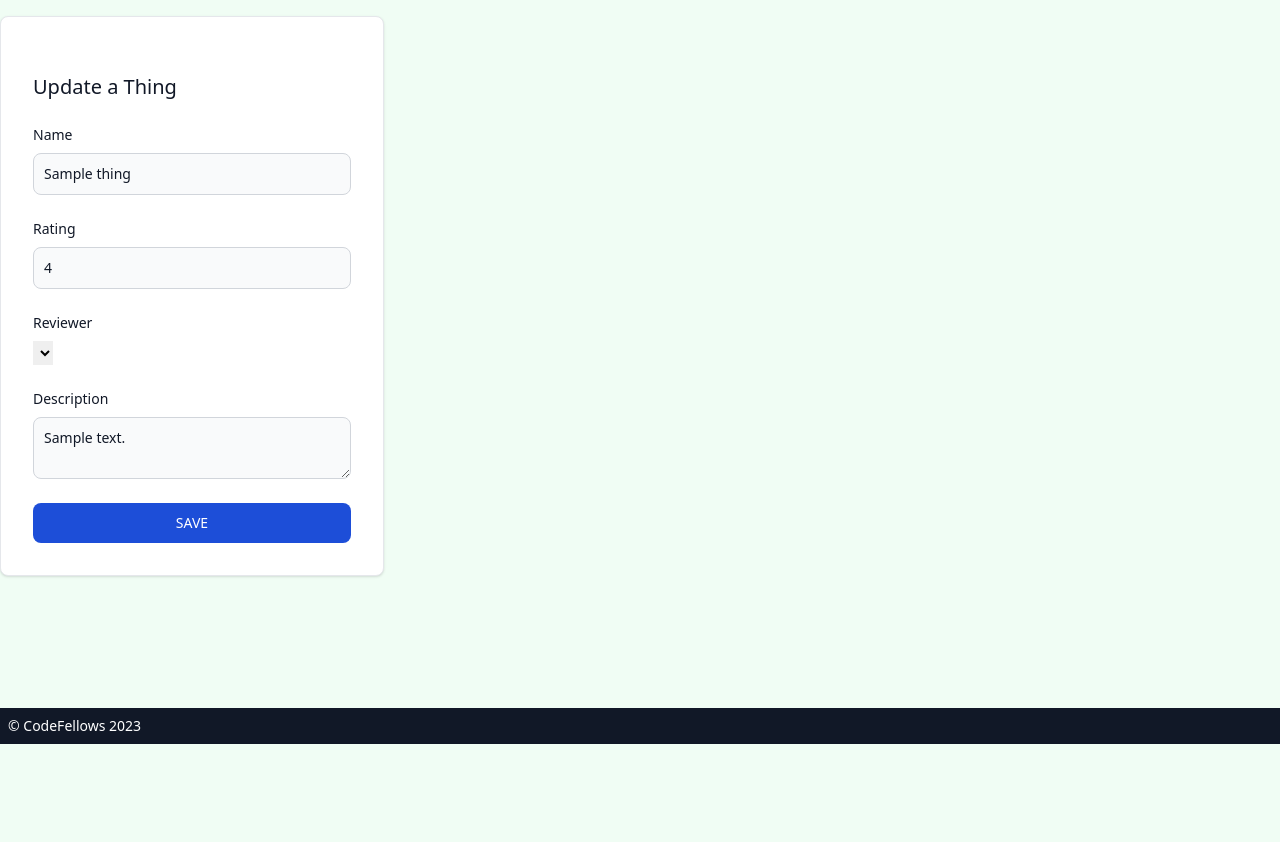
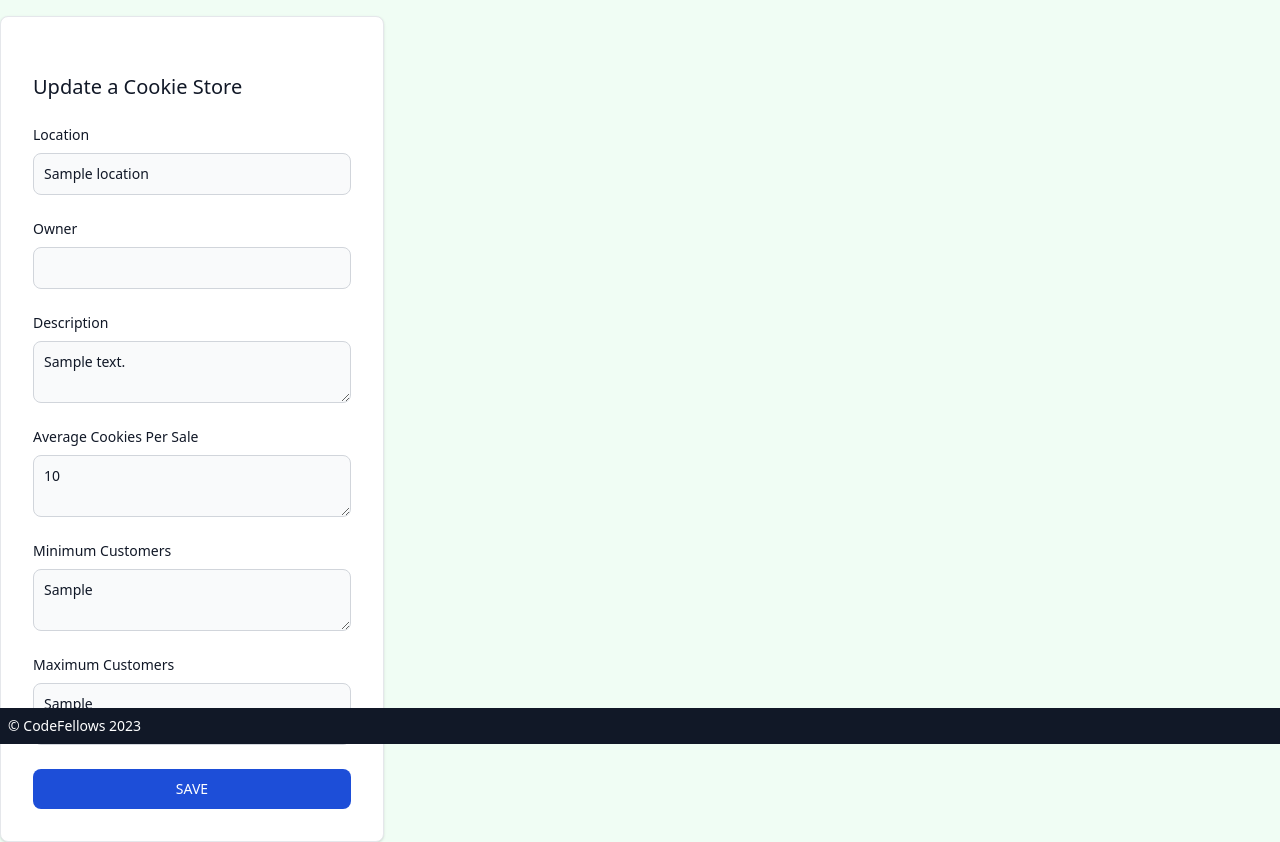
Before and after one commit to Cipherian/cookie_stand, a Django app: template templates/cookie_stands/cookie_update.html in a window 1280 px wide. Shown: the part 56-898 px from the top of the page. Before the commit the page ends 800 px from the top, so only its background shows below. Run offline with Django 4.2, Linux system fonts and the light colour scheme; the template is opened without the code that fills it: most values are stand-ins (such as "Sample title", 1, 10 or a date in 2020); lists and menus that the app fills with data are empty; some libraries are stand-ins or nearby versions.

Commit message:
tried to fix html

```diff
--- a/cookie_stands/urls_front.py
+++ b/cookie_stands/urls_front.py
@@ -11,6 +11,6 @@
     path("", CookieStandListView.as_view(), name="thing_list"),
     path("<int:pk>/", CookieStandDetailView.as_view(), name="thing_detail"),
     path("create/", CookieStandCreateView.as_view(), name="thing_create"),
-    path("<int:pk>/update/", CookieStandUpdateView.as_view(), name="thing_update"),
-    path("<int:pk>/delete/", CookieStandDeleteView.as_view(), name="thing_delete"),
+    path("<int:pk>/update", CookieStandUpdateView.as_view(), name="thing_update"),
+    path("<int:pk>/delete", CookieStandDeleteView.as_view(), name="thing_delete"),
 ]
--- a/cookie_stands/views_front.py
+++ b/cookie_stands/views_front.py
@@ -30,4 +30,4 @@
 class CookieStandDeleteView(LoginRequiredMixin, DeleteView):
     template_name = "cookie_stands/cookie_delete.html"
     model = CookieStand
-    success_url = reverse_lazy("cookie_list")
+    success_url = reverse_lazy("thing_list")
--- a/templates/cookie_stands/cookie_delete.html
+++ b/templates/cookie_stands/cookie_delete.html
@@ -1,10 +1,10 @@
 {% extends 'base.html' %}
 
 {% block content %}
-  <h1>Delete Thing</h1>
+  <h1>Delete Store </h1>
   <form method="POST">
   {% csrf_token %}
-    <p>Do you really want to delete "{{ thing.name }}"?</p>
+    <p>Do you really want to delete "{{ cookie.location}}"?</p>
     <input type="submit" value="OK">
   </form>
 {% endblock content %}
--- a/templates/cookie_stands/cookie_list.html
+++ b/templates/cookie_stands/cookie_list.html
@@ -7,10 +7,10 @@
   <h1 class="text-4xl text-center">All the Things</h1>
   <div
     class="w-1/2 mx-auto text-sm font-medium text-gray-900 bg-white border border-gray-200 rounded-lg dark:bg-gray-700 dark:border-gray-600 dark:text-white">
-    {% for thing in things %}
-      <a href="{% url 'thing_detail' thing.pk %}" aria-current="true"
+    {% for cookie in cookie_stands %}
+      <a href="{% url 'thing_detail' cookie.pk %}" aria-current="true"
          class="block w-full px-4 py-4 text-white bg-blue-700 border-b border-gray-200 rounded-t-lg cursor-pointer dark:bg-gray-800 dark:border-gray-600">
-        {{ thing.name }}
+        {{ cookie.location }}
       </a>
     {% endfor %}
   </div>
--- a/templates/cookie_stands/cookie_update.html
+++ b/templates/cookie_stands/cookie_update.html
@@ -12,27 +12,19 @@
     class="w-full max-w-sm p-4 bg-white border border-gray-200 rounded-lg shadow sm:p-6 md:p-8 dark:bg-gray-800 dark:border-gray-700">
     <form class="space-y-6" method="POST">
       {% csrf_token %}
-      <h5 class="text-xl font-medium text-gray-900 dark:text-white">Update a Thing</h5>
+      <h5 class="text-xl font-medium text-gray-900 dark:text-white">Update a Cookie Store</h5>
       <div>
-        <label for="id_name" class="block mb-2 text-sm font-medium text-gray-900 dark:text-white">Name</label>
+        <label for="id_name" class="block mb-2 text-sm font-medium text-gray-900 dark:text-white">Location</label>
         <input type="text" name="name" id="id_name"
                class="bg-gray-50 border border-gray-300 text-gray-900 text-sm rounded-lg focus:ring-blue-500 focus:border-blue-500 block w-full p-2.5 dark:bg-gray-600 dark:border-gray-500 dark:placeholder-gray-400 dark:text-white"
-               required value="{{ thing.name }}">
+               required value="{{ cookie.location}}">
 
       </div>
       <div>
-        <label for="id_rating" class="block mb-2 text-sm font-medium text-gray-900 dark:text-white">Rating</label>
+        <label for="id_rating" class="block mb-2 text-sm font-medium text-gray-900 dark:text-white">Owner</label>
         <input type="number" name="rating" id="id_rating"
                class="bg-gray-50 border border-gray-300 text-gray-900 text-sm rounded-lg focus:ring-blue-500 focus:border-blue-500 block w-full p-2.5 dark:bg-gray-600 dark:border-gray-500 dark:placeholder-gray-400 dark:text-white"
-               value="{{ thing.rating }}" min="0" max="5" required>
-      </div>
-      <div>
-        <label for="id_reviewer" class="block mb-2 text-sm font-medium text-gray-900 dark:text-white">Reviewer</label>
-        <select name="reviewer" id="id_reviewer">
-          {% for value, choice in form.fields.reviewer.choices %}
-            <option value="{{ value }}" {% if value == thing.reviewer.id %}selected{% endif %}>{{ choice }}</option>
-          {% endfor %}
-        </select>
+               value="{{ cookie.owner}}" min="0" max="5" required>
       </div>
 
       <div>
@@ -40,7 +32,28 @@
                class="block mb-2 text-sm font-medium text-gray-900 dark:text-white">Description</label>
         <textarea name="description" id="id_description"
                   class="bg-gray-50 border border-gray-300 text-gray-900 text-sm rounded-lg focus:ring-blue-500 focus:border-blue-500 block w-full p-2.5 dark:bg-gray-600 dark:border-gray-500 dark:placeholder-gray-400 dark:text-white"
-                  placeholder="e.g. Celery gets a bad wrap" required>{{ thing.description }}</textarea>
+                  placeholder="e.g. Celery gets a bad wrap" required>{{ cookie.description }}</textarea>
+      </div>
+            <div>
+        <label for="id_description"
+               class="block mb-2 text-sm font-medium text-gray-900 dark:text-white">Average Cookies Per Sale</label>
+        <textarea name="description" id="id_description"
+                  class="bg-gray-50 border border-gray-300 text-gray-900 text-sm rounded-lg focus:ring-blue-500 focus:border-blue-500 block w-full p-2.5 dark:bg-gray-600 dark:border-gray-500 dark:placeholder-gray-400 dark:text-white"
+                  placeholder="e.g. Celery gets a bad wrap" required>{{ cookie.average_cookies_per_sale}}</textarea>
+      </div>
+            <div>
+        <label for="id_description"
+               class="block mb-2 text-sm font-medium text-gray-900 dark:text-white">Minimum Customers</label>
+        <textarea name="description" id="id_description"
+                  class="bg-gray-50 border border-gray-300 text-gray-900 text-sm rounded-lg focus:ring-blue-500 focus:border-blue-500 block w-full p-2.5 dark:bg-gray-600 dark:border-gray-500 dark:placeholder-gray-400 dark:text-white"
+                  placeholder="e.g. Celery gets a bad wrap" required>{{ cookie.minimum_customers_per_hour }}</textarea>
+      </div>
+            <div>
+        <label for="id_description"
+               class="block mb-2 text-sm font-medium text-gray-900 dark:text-white">Maximum Customers</label>
+        <textarea name="description" id="id_description"
+                  class="bg-gray-50 border border-gray-300 text-gray-900 text-sm rounded-lg focus:ring-blue-500 focus:border-blue-500 block w-full p-2.5 dark:bg-gray-600 dark:border-gray-500 dark:placeholder-gray-400 dark:text-white"
+                  placeholder="e.g. Celery gets a bad wrap" required>{{ cookie.maximum_customers_per_hour}}</textarea>
       </div>
 
 
```
Also changed, not shown: templates/cookie_stands/cookie_detail.html (+13 -45 lines), db.sqlite3 (deleted).
